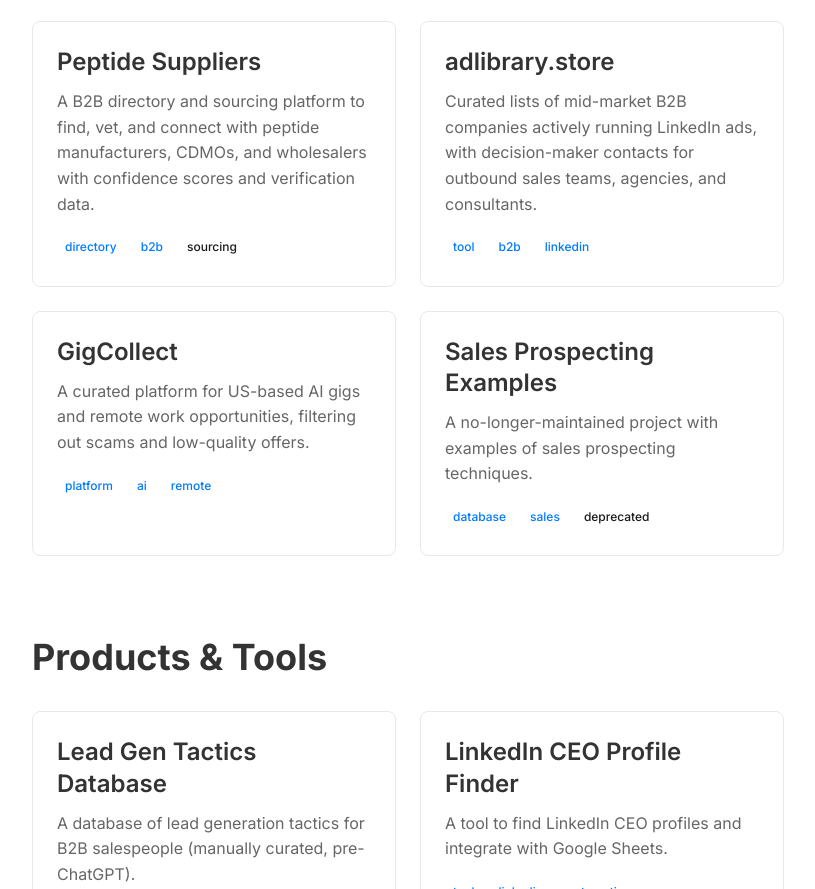
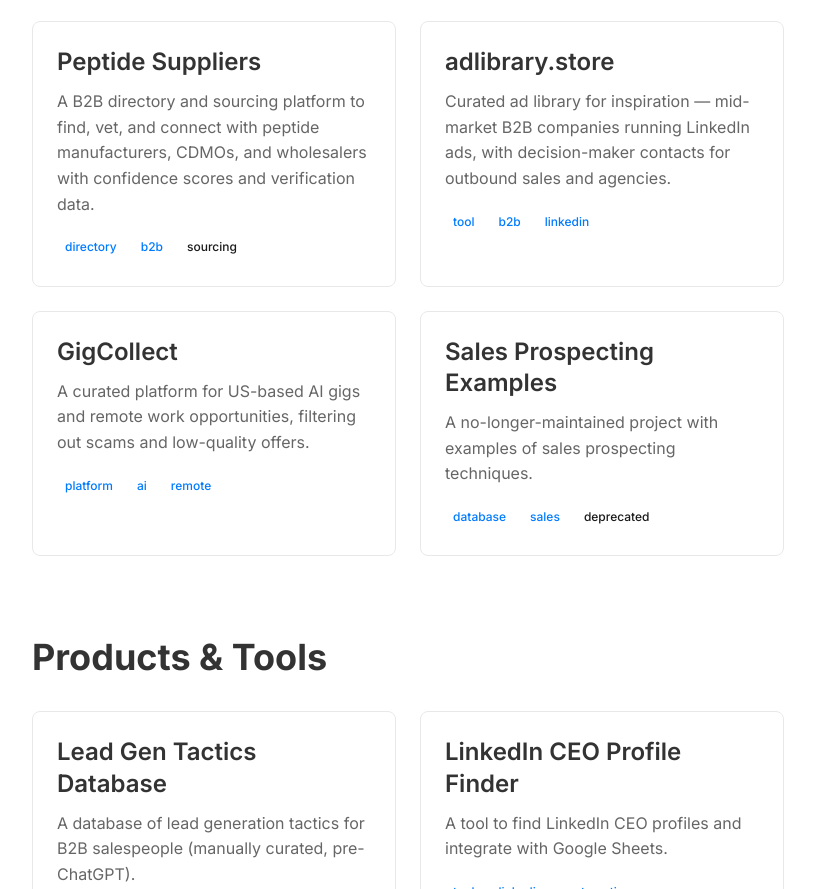
Before and after one commit to akhilkannur/akhilhavingfun, an Astro site: page / in a window 1280 px wide. Shown: the part 1086-1975 px from the top of the page, without its empty margins (232-1047 px from the left). Built offline with nearby package versions, Linux system fonts and the light colour scheme; Astro itself is replaced by a stand-in of ours; a script that the page names is missing.

Commit message:
Update ad library project description

```diff
--- a/src/pages/index.astro
+++ b/src/pages/index.astro
@@ -77,7 +77,7 @@ blogPosts.sort((a, b) => {
 
             <div class="project-card">
                 <h3 class="project-title"><a href="https://adlibrary.store/">adlibrary.store</a></h3>
-                <p class="project-description">Curated lists of mid-market B2B companies actively running LinkedIn ads, with decision-maker contacts for outbound sales teams, agencies, and consultants.</p>
+                <p class="project-description">Curated ad library for inspiration — mid-market B2B companies running LinkedIn ads, with decision-maker contacts for outbound sales and agencies.</p>
                 <div class="project-tags">
                     <span class="tag tool">Tool</span>
                     <span class="tag b2b">B2B</span>
```
